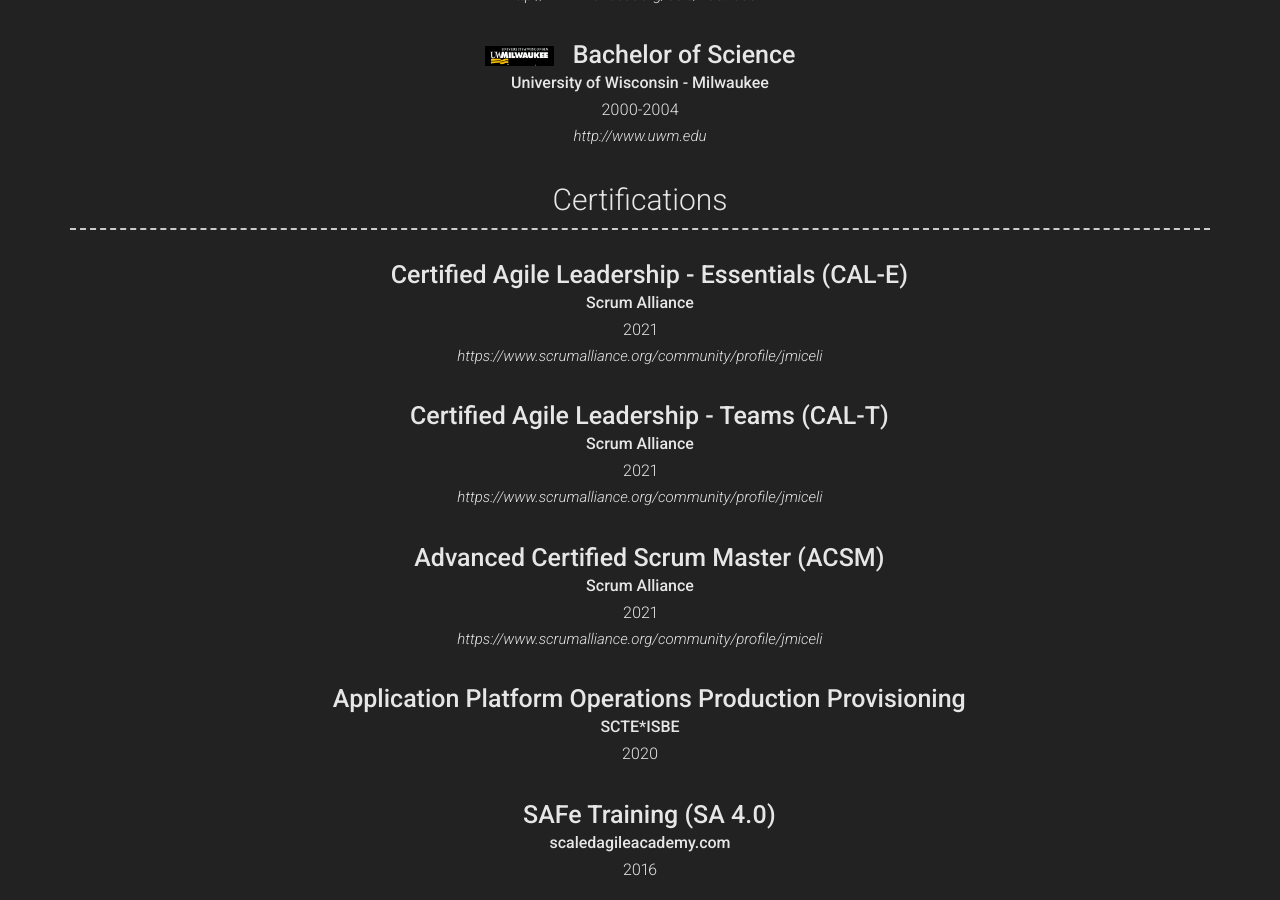
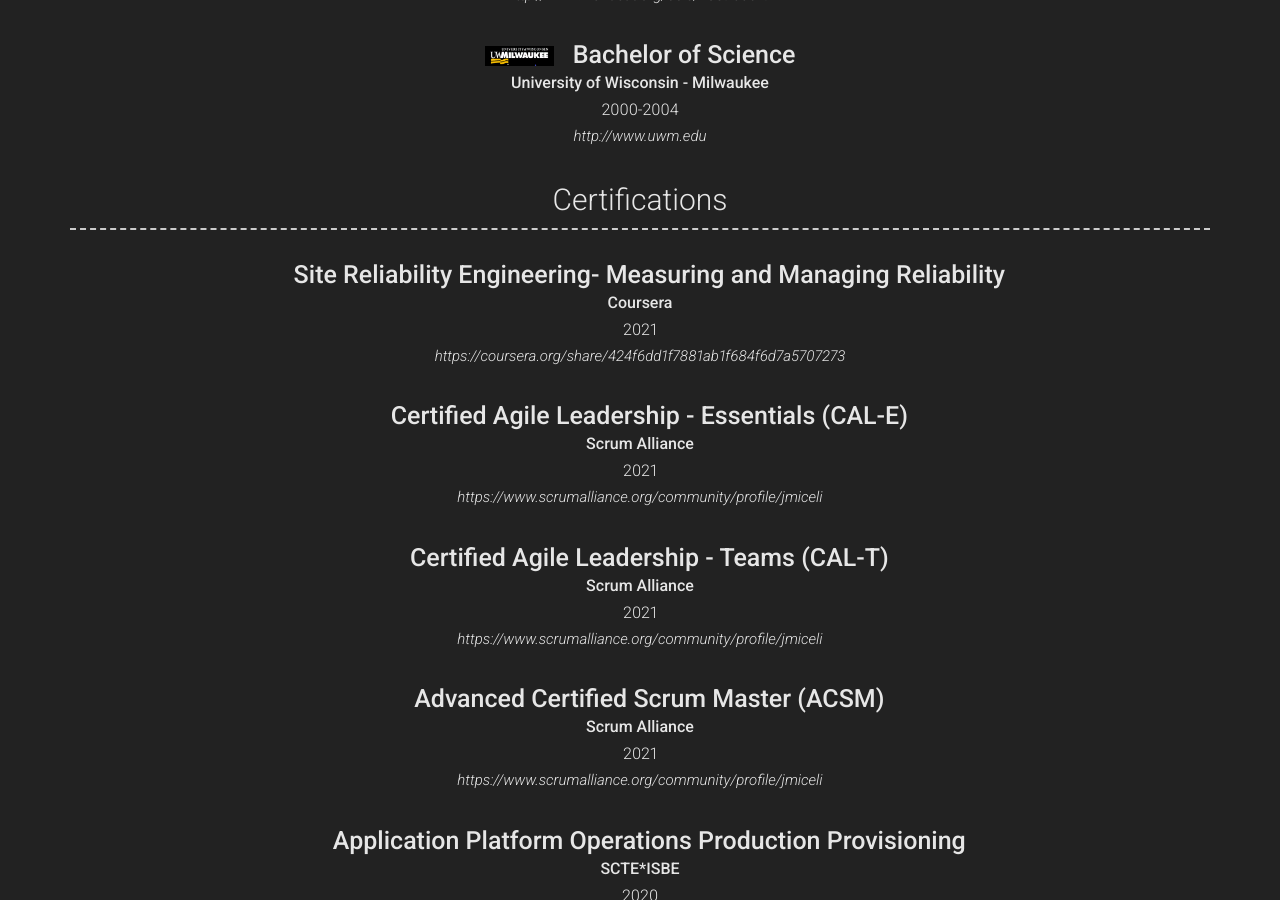
Before and after one commit to stdonexus/janemiceli.github.io, a Jekyll site: the page built from index.md, in a window 1280 px wide and 900 px high, scrolled down 1820 px. Built offline with Jekyll 4.4.1, drawn with Linux system fonts in a browser that asks for light colours; nearby versions of some CDN libraries; some of the changed text lies outside the part shown.

Commit message:
Update _config.yml
Added Coursera Certification from Feb

```diff
--- a/_config.yml
+++ b/_config.yml
@@ -49,7 +49,7 @@ content:
     layout: list
     content:
     - layout: top-middle
-      title: Senior Manager Site Reliability Engineering
+      title: Senior Manager, Site Reliability Engineering
       icon: images/kohls.png
       #sub_title: Kohl's
       caption: January 2021 - present
@@ -173,6 +173,11 @@ content:
     layout: list
     content:
     - layout: top-middle
+      title: Site Reliability Engineering- Measuring and Managing Reliability
+      sub_title: Coursera
+      caption: 2021
+      link: https://coursera.org/share/424f6dd1f7881ab1f684f6d7a5707273
+    - layout: top-middle
       title: Certified Agile Leadership - Essentials (CAL-E)
       sub_title: Scrum Alliance
       caption: 2021
```
